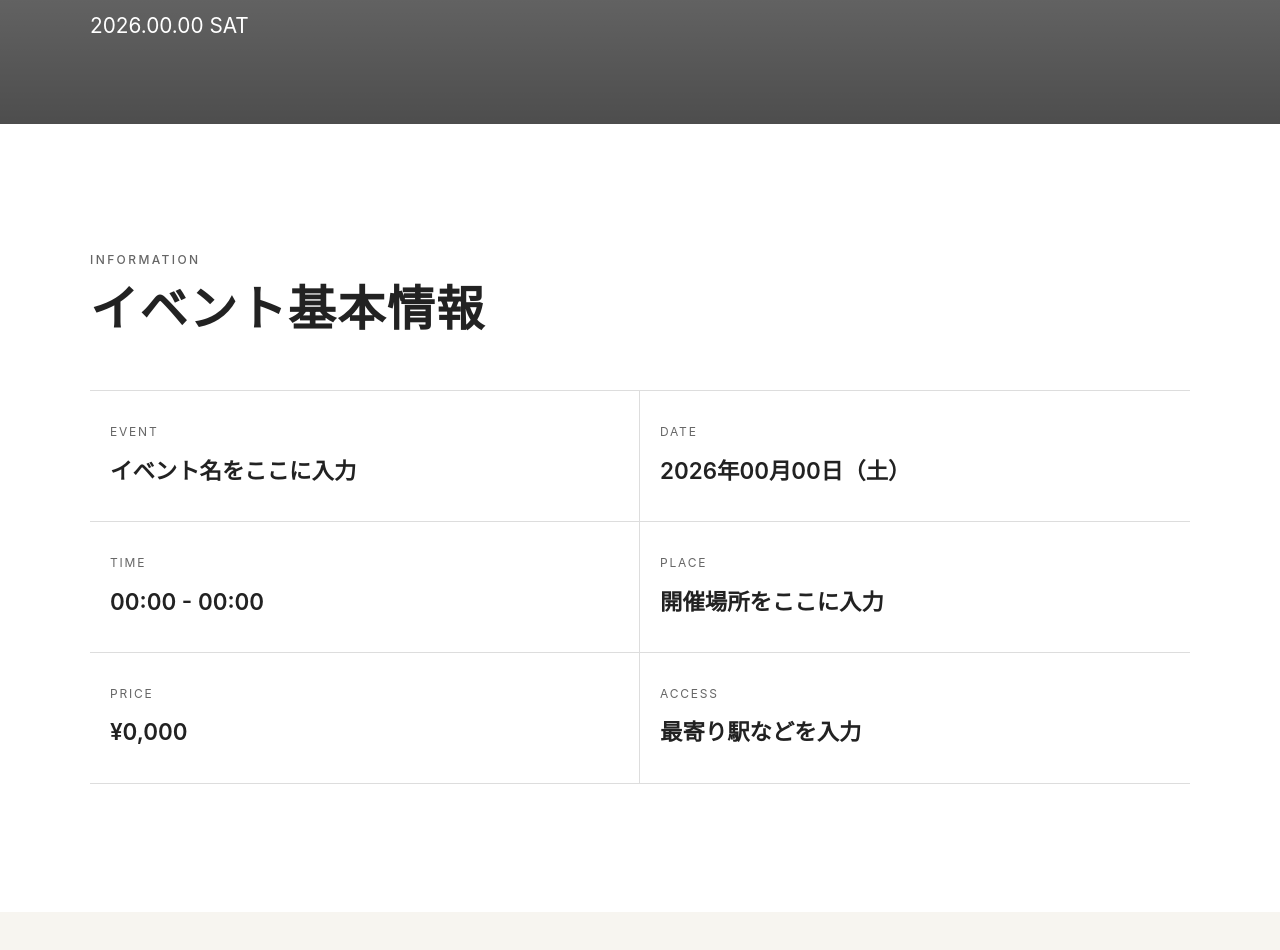
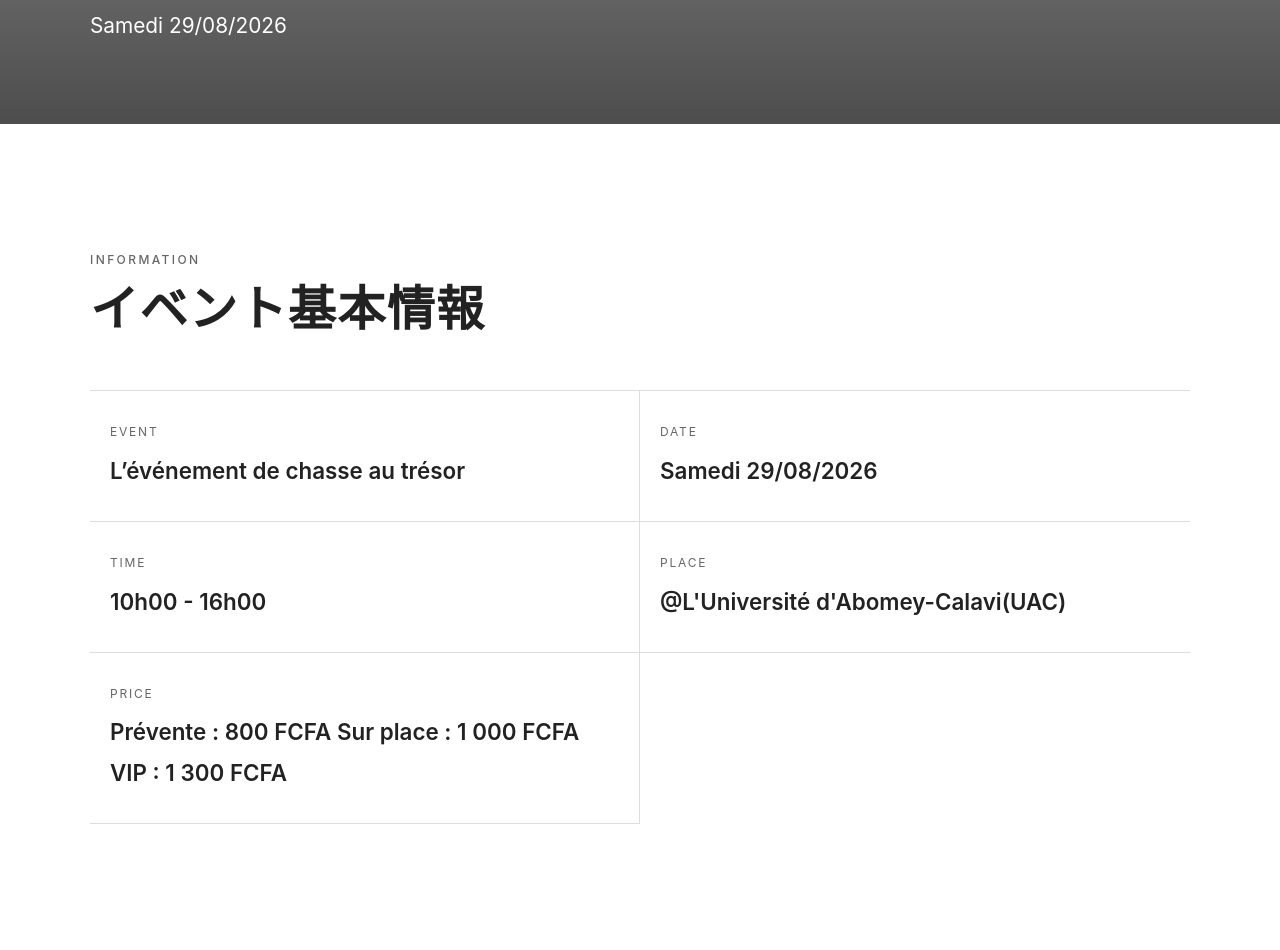
Before and after one commit to kim31tt/chasseautresor, a plain HTML site: page index.html in a window 1280 px wide. Shown: the part 676-1626 px from the top of the page. Drawn offline with Linux system fonts and the light colour scheme.

Commit message:
Update index.html

```diff
--- a/index.html
+++ b/index.html
@@ -353,12 +353,12 @@
 
       <!-- イベント名 -->
       <h1 class="hero-title">
-        イベントタイトル
+        L’événement de　chasse au trésor
       </h1>
 
       <!-- 開催日時 -->
       <p class="hero-date">
-        2026.00.00 SAT
+        Samedi 29/08/2026
       </p>
 
     </div>
@@ -384,42 +384,37 @@
           <div class="info-item">
             <p class="info-label">EVENT</p>
             <p class="info-value">
-              イベント名をここに入力
+              L’événement de chasse au trésor
             </p>
           </div>
 
           <div class="info-item">
             <p class="info-label">DATE</p>
             <p class="info-value">
-              2026年00月00日（土）
+              Samedi 29/08/2026
             </p>
           </div>
 
           <div class="info-item">
             <p class="info-label">TIME</p>
             <p class="info-value">
-              00:00 - 00:00
+              10h00 - 16h00
             </p>
           </div>
 
           <div class="info-item">
             <p class="info-label">PLACE</p>
             <p class="info-value">
-              開催場所をここに入力
+              @L'Université d'Abomey-Calavi(UAC)
             </p>
           </div>
 
           <div class="info-item">
             <p class="info-label">PRICE</p>
             <p class="info-value">
-              ¥0,000
-            </p>
-          </div>
-
-          <div class="info-item">
-            <p class="info-label">ACCESS</p>
-            <p class="info-value">
-              最寄り駅などを入力
+              	Prévente : 800 FCFA
+		      		  Sur place : 1 000 FCFA
+		        		VIP : 1 300 FCFA
             </p>
           </div>
 
```
